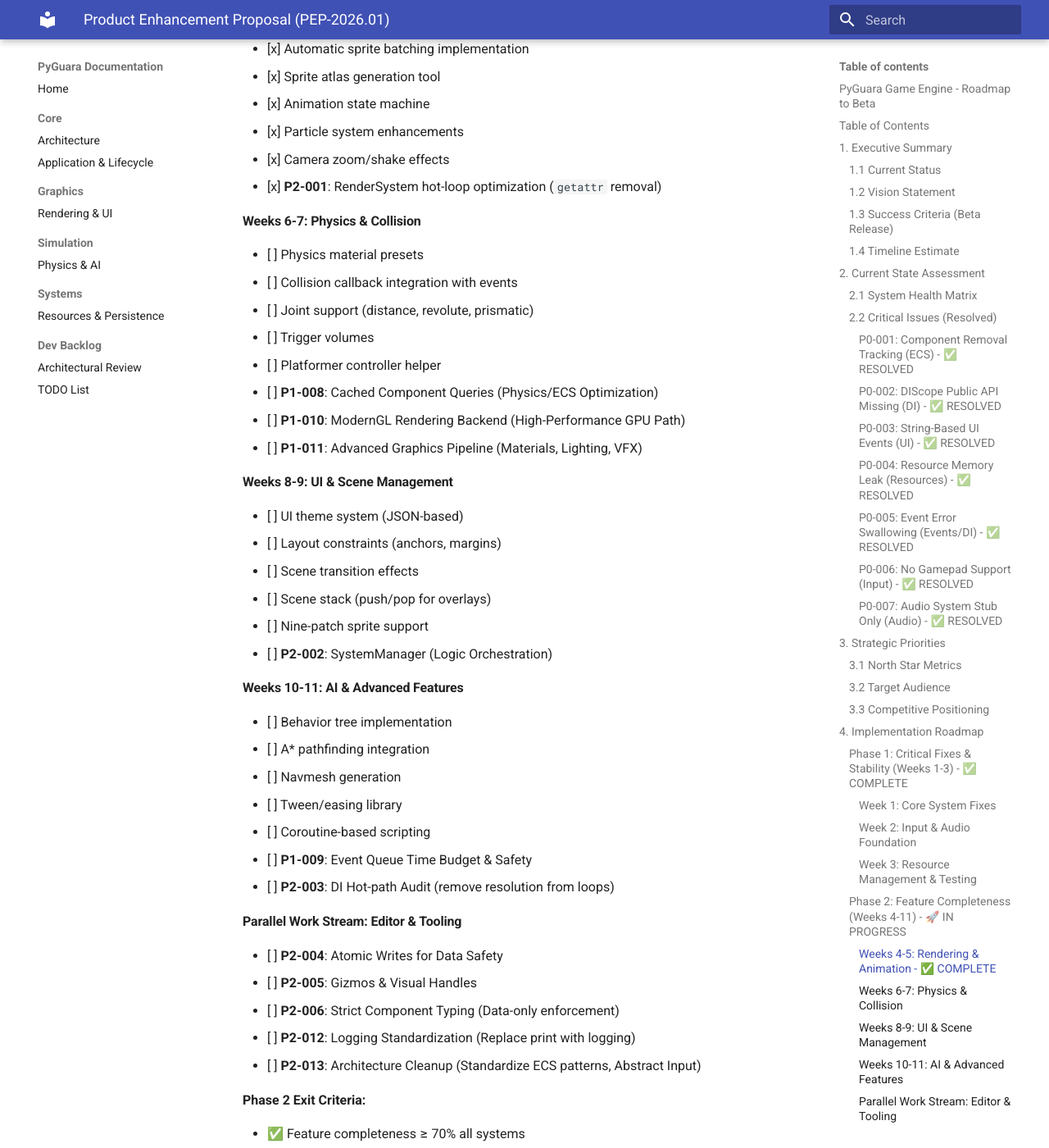
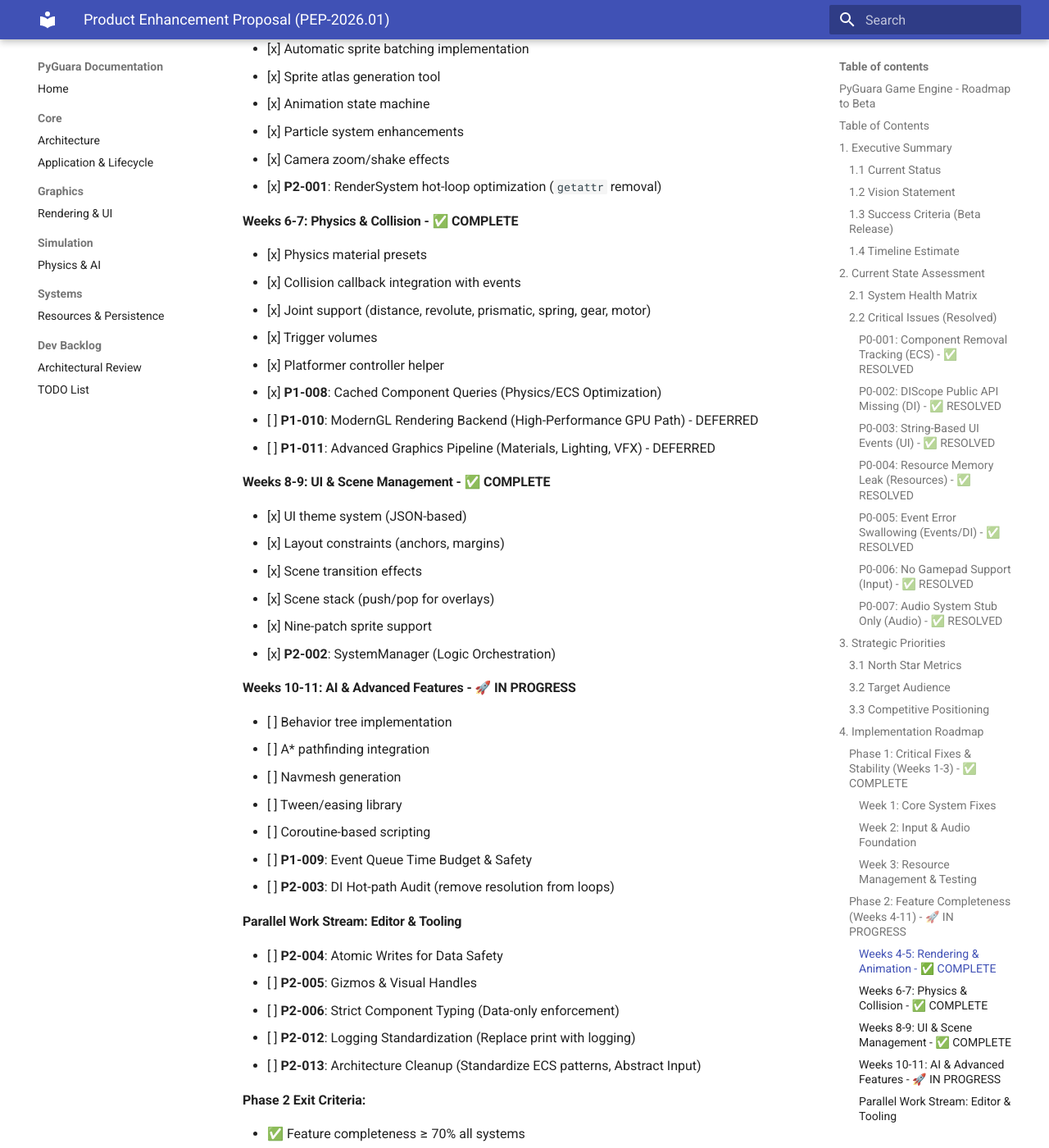
Before and after one commit to Wedeueis/pyguara, an MkDocs documentation site: the page built from docs/dev/backlog/active/2026-01-09-product-enhancement-proposal.md, in a window 1280 px wide and 1400 px high, scrolled down 5576 px. Shown: the whole window at 82% size. Built offline with MkDocs 1.6.1 and Material for MkDocs 9.7.7, drawn with Linux system fonts in a browser that asks for light colours; some of the changed text lies outside the part shown.

Commit message:
docs: update PEP to mark Phase 2 Weeks 6-9 complete

```diff
--- a/docs/dev/backlog/active/2026-01-09-product-enhancement-proposal.md
+++ b/docs/dev/backlog/active/2026-01-09-product-enhancement-proposal.md
@@ -1,4 +1,5 @@
 # Product Enhancement Proposal (PEP-2026.01)
+
 ## PyGuara Game Engine - Roadmap to Beta
 
 **Document Version:** 1.2
@@ -58,7 +59,7 @@
 ### 2.1 System Health Matrix
 
 | System | Architecture | Completeness | Testing | Documentation | Priority |
-|--------|-------------|--------------|---------|---------------|----------|
+|--------|--------------|--------------|---------|---------------|----------|
 | ECS Core | ⭐⭐⭐⭐⭐ | 95% | ⭐⭐⭐⭐⭐ | ⭐⭐⭐⭐⭐ | P1 |
 | DI Container | ⭐⭐⭐⭐⭐ | 90% | ⭐⭐⭐⭐ | ⭐⭐⭐⭐ | P1 |
 | Event System | ⭐⭐⭐⭐⭐ | 90% | ⭐⭐⭐⭐⭐ | ⭐⭐⭐⭐⭐ | P1 |
@@ -206,27 +207,27 @@
 - [x] Camera zoom/shake effects
 - [x] **P2-001**: RenderSystem hot-loop optimization (`getattr` removal)
 
-#### Weeks 6-7: Physics & Collision
+#### Weeks 6-7: Physics & Collision - ✅ COMPLETE
 
-- [ ] Physics material presets
-- [ ] Collision callback integration with events
-- [ ] Joint support (distance, revolute, prismatic)
-- [ ] Trigger volumes
-- [ ] Platformer controller helper
-- [ ] **P1-008**: Cached Component Queries (Physics/ECS Optimization)
-- [ ] **P1-010**: ModernGL Rendering Backend (High-Performance GPU Path)
-- [ ] **P1-011**: Advanced Graphics Pipeline (Materials, Lighting, VFX)
+- [x] Physics material presets
+- [x] Collision callback integration with events
+- [x] Joint support (distance, revolute, prismatic, spring, gear, motor)
+- [x] Trigger volumes
+- [x] Platformer controller helper
+- [x] **P1-008**: Cached Component Queries (Physics/ECS Optimization)
+- [ ] **P1-010**: ModernGL Rendering Backend (High-Performance GPU Path) - DEFERRED
+- [ ] **P1-011**: Advanced Graphics Pipeline (Materials, Lighting, VFX) - DEFERRED
 
-#### Weeks 8-9: UI & Scene Management
+#### Weeks 8-9: UI & Scene Management - ✅ COMPLETE
 
-- [ ] UI theme system (JSON-based)
-- [ ] Layout constraints (anchors, margins)
-- [ ] Scene transition effects
-- [ ] Scene stack (push/pop for overlays)
-- [ ] Nine-patch sprite support
-- [ ] **P2-002**: SystemManager (Logic Orchestration)
+- [x] UI theme system (JSON-based)
+- [x] Layout constraints (anchors, margins)
+- [x] Scene transition effects
+- [x] Scene stack (push/pop for overlays)
+- [x] Nine-patch sprite support
+- [x] **P2-002**: SystemManager (Logic Orchestration)
 
-#### Weeks 10-11: AI & Advanced Features
+#### Weeks 10-11: AI & Advanced Features - 🚀 IN PROGRESS
 
 - [ ] Behavior tree implementation
 - [ ] A* pathfinding integration
@@ -997,6 +998,7 @@
 - [x] Performance: Can handle 32+ simultaneous sounds
 
 #### Implementation Summary
+
 Implemented `AudioManager` using `pygame-ce` mixer backend. Integrated with `ResourceManager` for clip loading. Added 2D spatial panning and multi-track volume management.
 
 ---
@@ -1006,9 +1008,11 @@
 **Files:** `pyguara/input/gamepad.py`, `pyguara/input/manager.py`, `pyguara/input/types.py`
 
 #### Context
+
 Modern games require gamepad support. The input system currently only handles keyboard and mouse. We need to add comprehensive gamepad support with action mapping.
 
 **Requirements:**
+
 - Support Xbox, PlayStation, Nintendo controllers
 - Button and axis input
 - Deadzone configuration
@@ -1017,6 +1021,7 @@
 - Vibration/rumble support
 
 #### Acceptance Criteria
+
 - [x] Detects connected gamepads on startup
 - [x] Hot-plug support (connect controller during gameplay)
 - [x] All standard buttons accessible
@@ -1029,6 +1034,7 @@
 - [x] Documentation: Controller setup guide
 
 #### Implementation Summary
+
 Created `GamepadManager` with hot-plug support via `JOYDEVICEADDED`/`JOYDEVICEREMOVED`. Implemented deadzone scaling and axis normalization. Integrated with semantic `OnActionEvent` system.
 
 ---
@@ -1052,11 +1058,13 @@
 **Files:** `pyguara/ecs/manager.py`, `pyguara/physics/physics_system.py`
 
 #### Context
+
 Currently, `get_entities_with()` performs set intersections every time it is called. Systems like Physics call this every frame, creating unnecessary overhead. Additionally, systems often convert the generator result to a list (`list(manager.get_entities_with(...))`), causing list allocation pressure.
 
 **Optimization:** The ECS should maintain a cached `Set[Entity]` for specific queries (e.g., `(Transform, RigidBody)`) that is updated only when relevant components are added/removed.
 
 #### Acceptance Criteria
+
 - [ ] `EntityManager` supports "Cached Queries" or "Archetypes"
 - [ ] PhysicsSystem uses cached query instead of ad-hoc intersection
 - [ ] No list allocations in hot-loops for entity retrieval
@@ -1067,9 +1075,11 @@
 **File:** `pyguara/application/application.py`
 
 #### Context
+
 `Application._update` calls `_event_dispatcher.process_queue()` without limits. If systems produce events faster than they can be consumed (e.g., a loop creating events), the application will hang in a "death spiral."
 
 #### Acceptance Criteria
+
 - [ ] `EventDispatcher.process_queue()` accepts a `max_time_ms` or `max_events` parameter
 - [ ] Application loop enforces this budget (e.g., 2-5ms per frame)
 - [ ] Unprocessed events remain in queue for next frame
@@ -1080,9 +1090,11 @@
 **File:** `pyguara/physics/physics_system.py`, `pyguara/graphics/pipeline/render_system.py`
 
 #### Context
+
 Code reviews indicate `inspect.signature` usage during runtime and potential service resolution inside update loops. This is too slow for production.
 
 #### Acceptance Criteria
+
 - [ ] Verify no `container.get()` calls inside `update()` or `render()` methods
 - [ ] All dependencies resolved in `__init__` and stored as attributes
 - [ ] `inspect` usage restricted to registration time only
@@ -1110,6 +1122,7 @@
 A feature/fix is considered "Done" when ALL of the following are true:
 
 #### Code Quality
+
 - [ ] Code follows style guide (ruff check passes)
 - [ ] Type hints complete (mypy passes with no errors)
 - [ ] No TODO/FIXME comments (unless tracked in issues)
@@ -1118,6 +1131,7 @@
 - [ ] Docstrings added for all public APIs (Google style)
 
 #### Testing
+
 - [ ] Unit tests written (coverage ≥ 85% for new code)
 - [ ] Integration tests added (if applicable)
 - [ ] All tests pass locally
@@ -1126,6 +1140,7 @@
 - [ ] Manual testing completed (test plan documented)
 
 #### Documentation
+
 - [ ] API reference updated (docstrings)
 - [ ] Tutorial/guide written (for features)
 - [ ] Example code added (if applicable)
@@ -1133,12 +1148,14 @@
 - [ ] Architecture decision recorded (for significant changes)
 
 #### Review
+
 - [ ] Code reviewed and approved
 - [ ] No unresolved review comments
 - [ ] Breaking changes flagged and documented
 - [ ] Migration guide provided (if breaking change)
 
 #### Integration
+
 - [ ] Merged to develop branch
 - [ ] No merge conflicts
 - [ ] Build succeeds
@@ -1147,12 +1164,14 @@
 ### 9.2 Release Criteria
 
 #### Alpha Release (Current)
+
 - ✅ Core systems functional
 - ✅ Basic example works
 - ⚠️ Known bugs acceptable
 - ⚠️ Documentation minimal
 
 #### Beta Release (Target)
+
 - [ ] All P0 issues resolved
 - [ ] All P1 issues resolved
 - [ ] Test coverage ≥ 80%
@@ -1166,6 +1185,7 @@
 - [ ] Known issues documented
 
 #### 1.0 Release (Future)
+
 - [ ] All P0-P2 issues resolved
 - [ ] Test coverage ≥ 90%
 - [ ] Production games shipped
@@ -1192,6 +1212,7 @@
 | Asset Load | < 100ms per 1MB | `benchmark_asset_loading()` |
 
 **Reference Hardware:**
+
 - CPU: Intel i5-8250U or equivalent
 - RAM: 8GB DDR4
 - GPU: Integrated graphics
```
